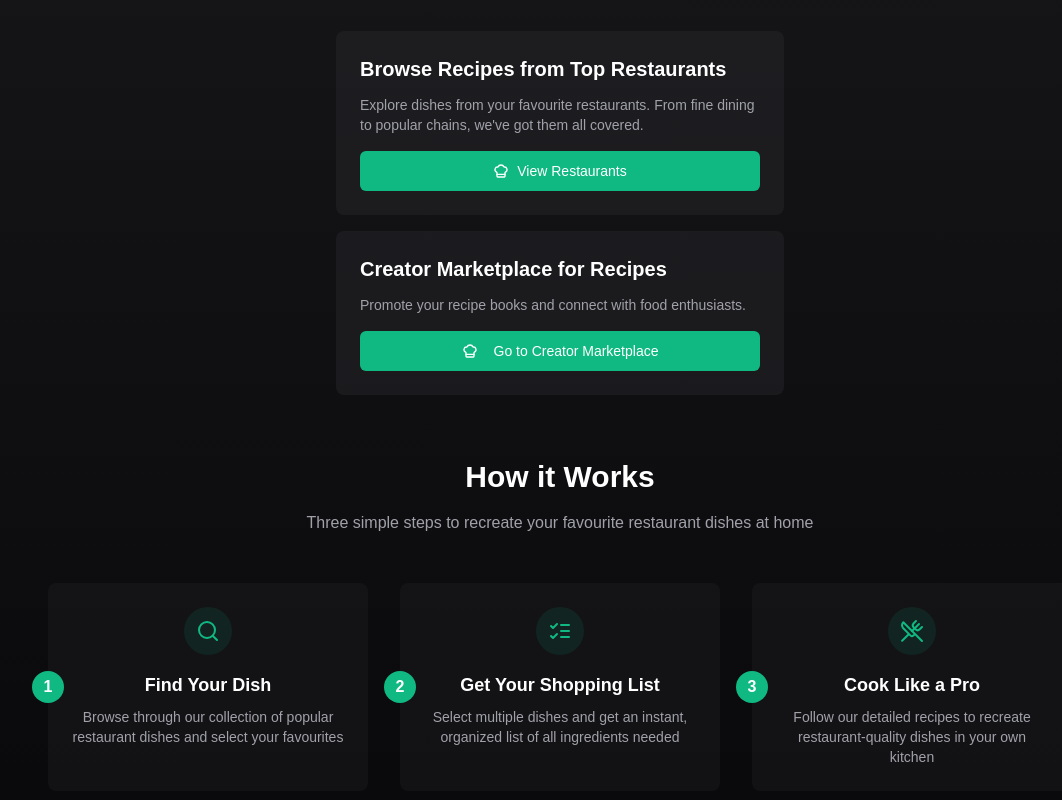
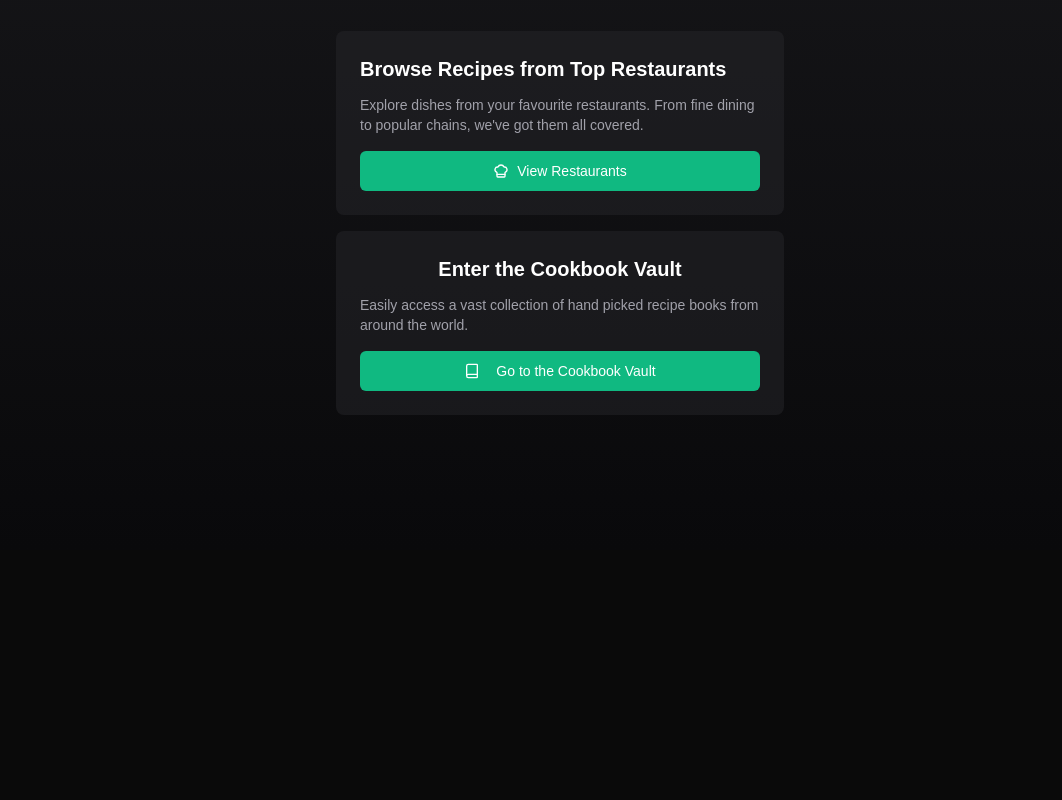
Before and after one commit to lyrifyP/MealPlanner360, a Next.js app: page / in a window 1280 px wide. Shown: the part 250-1050 px from the top of the page, without its empty margins (80-1142 px from the left). After the commit the page ends 800 px from the top, so only its background shows below. Built offline with nearby package versions, Linux system fonts and the light colour scheme.

Commit message:
added cookbook vault

```diff
--- a/app/client-layout.tsx
+++ b/app/client-layout.tsx
@@ -32,13 +32,14 @@ export default function ClientLayout({
               </span>
             </Link>
             <div className="ml-auto flex items-center gap-2 sm:gap-4">
-              <Button
+              {/* How it Works Section - commented out */}
+              {/* <Button
                 variant="ghost"
                 className="text-zinc-400 hover:text-white text-sm sm:text-base px-2 sm:px-4"
                 onClick={handleHowItWorksClick}
               >
                 How it Works
-              </Button>
+              </Button> */}
               <Link href="/restaurants">
                 <Button variant="ghost" className="text-zinc-400 hover:text-white text-sm sm:text-base px-2 sm:px-4">
                   Restaurants
@@ -46,12 +47,28 @@ export default function ClientLayout({
               </Link>
               <Link href="/creator-marketplace">
                 <Button variant="ghost" className="text-zinc-400 hover:text-white text-sm sm:text-base px-2 sm:px-4">
-                  Creator Marketplace
+                  Cookbook Vault
                 </Button>
               </Link>
             </div>
           </div>
         </div>
+        {/* How it Works Section - commented out */}
+        {/* <div id="how-it-works" className="container mx-auto px-4 py-16"> */}
+        {/*   <div className="text-center mb-12"> */}
+        {/*     <h2 className="text-2xl md:text-3xl font-bold text-white mb-4"> */}
+        {/*       How it Works */}
+        {/*     </h2> */}
+        {/*     <p className="text-zinc-400 max-w-2xl mx-auto"> */}
+        {/*       Three simple steps to recreate your favourite restaurant dishes at home */}
+        {/*     </p> */}
+        {/*   </div> */}
+
+        {/*   <div className="max-w-5xl mx-auto grid grid-cols-1 md:grid-cols-3 gap-8"> */}
+        {/*     ... steps ... */}
+        {/*   </div> */}
+        {/* </div> */}
+
         {children}
       </div>
     </body>
--- a/app/page.tsx
+++ b/app/page.tsx
@@ -3,7 +3,7 @@
 import { useState } from "react"
 import { useRouter } from "next/navigation"
 import Link from "next/link"
-import { ChefHat, ShoppingCart, Search, ListChecks, UtensilsCrossed, Loader2 } from "lucide-react"
+import { ChefHat, ShoppingCart, Search, ListChecks, UtensilsCrossed, Loader2, Book } from "lucide-react"
 import { Button } from "@/components/ui/button"
 
 export default function Page() {
@@ -77,88 +77,35 @@ export default function Page() {
 
           {/* Creator Marketplace for Recipes Section */}
           <div className="bg-zinc-800/50 rounded-lg p-6 hover:bg-zinc-800/70 transition-colors">
-            <h2 className="text-xl font-bold text-white mb-3">Creator Marketplace for Recipes</h2>
+            <h2 className="text-xl font-bold text-white mb-3 text-center">Enter the Cookbook Vault</h2>
             <p className="text-sm text-zinc-400 mb-4">
-              Promote your recipe books and connect with food enthusiasts.
+              Easily access a vast collection of hand picked recipe books from around the world.
             </p>
             <Button
               className="w-full bg-emerald-500 hover:bg-emerald-600 text-white"
               onClick={() => router.push('/creator-marketplace')}
             >
-              <ChefHat className="mr-2 h-4 w-4" />
-              Go to Creator Marketplace
+              <Book className="mr-2 h-4 w-4" />
+              Go to the Cookbook Vault
             </Button>
           </div>
         </div>
       </div>
 
-      {/* How it Works Section - added id */}
-      <div id="how-it-works" className="container mx-auto px-4 py-16">
-        <div className="text-center mb-12">
-          <h2 className="text-2xl md:text-3xl font-bold text-white mb-4">
-            How it Works
-          </h2>
-          <p className="text-zinc-400 max-w-2xl mx-auto">
-            Three simple steps to recreate your favourite restaurant dishes at home
-          </p>
-        </div>
-
-        <div className="max-w-5xl mx-auto grid grid-cols-1 md:grid-cols-3 gap-8">
-          {/* Step 1 */}
-          <div className="bg-zinc-800/30 rounded-lg p-6 text-center relative group hover:bg-zinc-800/50 transition-all">
-            <div className="w-12 h-12 bg-emerald-500/10 rounded-full flex items-center justify-center mx-auto mb-4 group-hover:bg-emerald-500/20 transition-all">
-              <Search className="h-6 w-6 text-emerald-500" />
-            </div>
-            <h3 className="text-lg font-semibold text-white mb-2">
-              Find Your Dish
-            </h3>
-            <p className="text-sm text-zinc-400">
-              Browse through our collection of popular restaurant dishes and select your favourites
-            </p>
-            <div className="absolute -left-4 top-1/2 transform -translate-y-1/2 hidden md:block">
-              <div className="w-8 h-8 rounded-full bg-emerald-500 text-white flex items-center justify-center font-bold">
-                1
-              </div>
-            </div>
-          </div>
-
-          {/* Step 2 */}
-          <div className="bg-zinc-800/30 rounded-lg p-6 text-center relative group hover:bg-zinc-800/50 transition-all">
-            <div className="w-12 h-12 bg-emerald-500/10 rounded-full flex items-center justify-center mx-auto mb-4 group-hover:bg-emerald-500/20 transition-all">
-              <ListChecks className="h-6 w-6 text-emerald-500" />
-            </div>
-            <h3 className="text-lg font-semibold text-white mb-2">
-              Get Your Shopping List
-            </h3>
-            <p className="text-sm text-zinc-400">
-              Select multiple dishes and get an instant, organized list of all ingredients needed
-            </p>
-            <div className="absolute -left-4 top-1/2 transform -translate-y-1/2 hidden md:block">
-              <div className="w-8 h-8 rounded-full bg-emerald-500 text-white flex items-center justify-center font-bold">
-                2
-              </div>
-            </div>
-          </div>
-
-          {/* Step 3 */}
-          <div className="bg-zinc-800/30 rounded-lg p-6 text-center relative group hover:bg-zinc-800/50 transition-all">
-            <div className="w-12 h-12 bg-emerald-500/10 rounded-full flex items-center justify-center mx-auto mb-4 group-hover:bg-emerald-500/20 transition-all">
-              <UtensilsCrossed className="h-6 w-6 text-emerald-500" />
-            </div>
-            <h3 className="text-lg font-semibold text-white mb-2">
-              Cook Like a Pro
-            </h3>
-            <p className="text-sm text-zinc-400">
-              Follow our detailed recipes to recreate restaurant-quality dishes in your own kitchen
-            </p>
-            <div className="absolute -left-4 top-1/2 transform -translate-y-1/2 hidden md:block">
-              <div className="w-8 h-8 rounded-full bg-emerald-500 text-white flex items-center justify-center font-bold">
-                3
-              </div>
-            </div>
-          </div>
-        </div>
-      </div>
+      {/* How it Works Section - removed entire section */}
+      {/* <div id="how-it-works" className="container mx-auto px-4 py-16"> */}
+      {/*   <div className="text-center mb-12"> */}
+      {/*     <h2 className="text-2xl md:text-3xl font-bold text-white mb-4"> */}
+      {/*       How it Works */}
+      {/*     </h2> */}
+      {/*     <p className="text-zinc-400 max-w-2xl mx-auto"> */}
+      {/*       Three simple steps to recreate your favourite restaurant dishes at home */}
+      {/*     </p> */}
+      {/*   </div> */}
+      {/*   <div className="max-w-5xl mx-auto grid grid-cols-1 md:grid-cols-3 gap-8"> */}
+      {/*     ... steps ... */}
+      {/*   </div> */}
+      {/* </div> */}
     </div>
   )
 }
```
